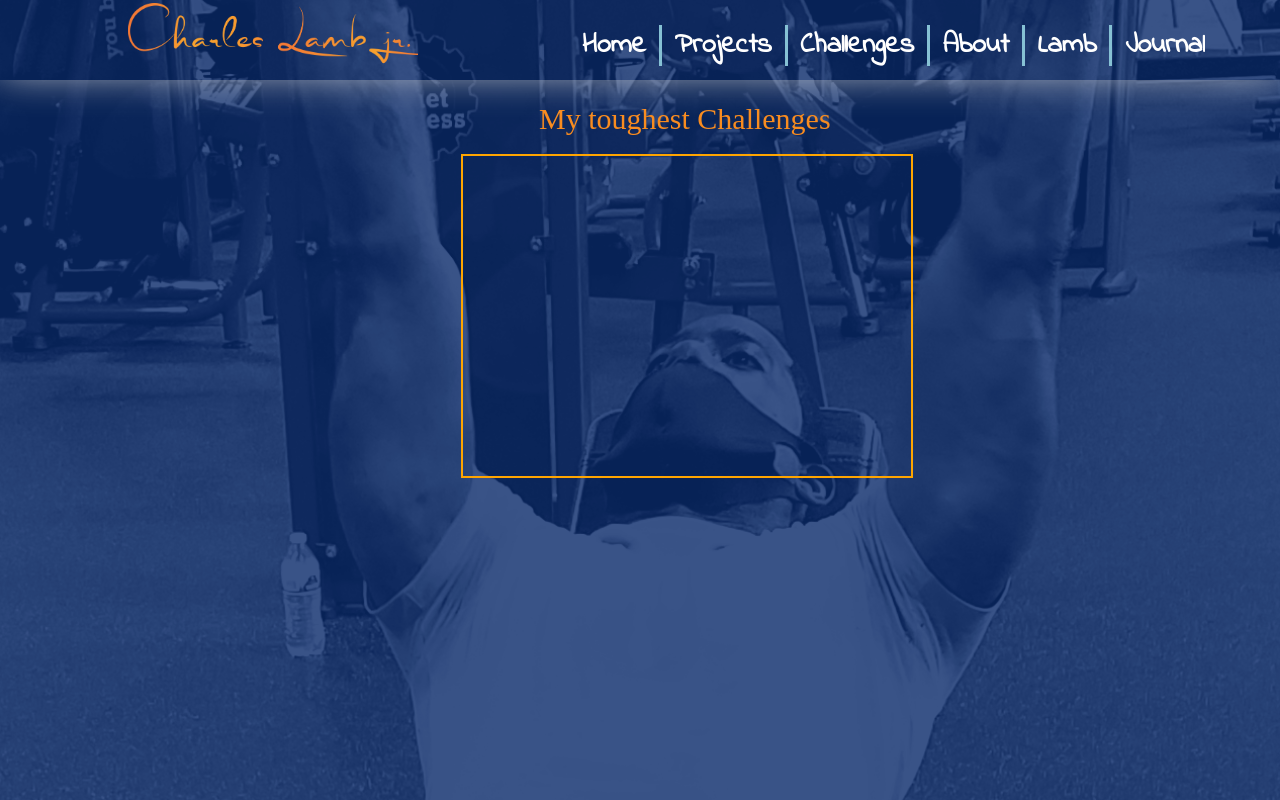
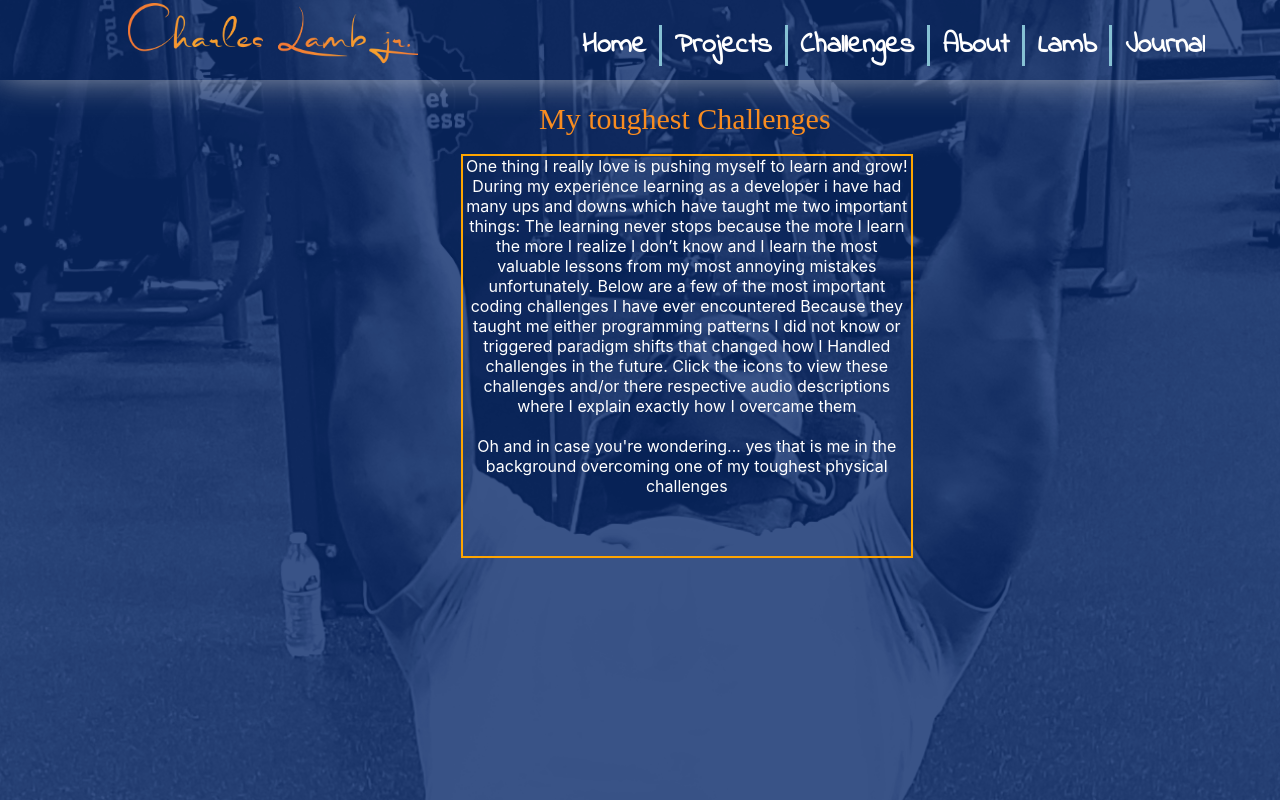
Before and after one commit to cyberstizz/charleslambjr, a React (Create React App) app: page /challenges in a window 1280 px wide. Built offline with nearby package versions, Linux system fonts and the light colour scheme; a web font is replaced by a local one.

Commit message:
added the text for the description of the challenges page

```diff
--- a/src/components/Challenges.css
+++ b/src/components/Challenges.css
@@ -35,7 +35,7 @@
 #titleDescription{
     z-index: 22;
     text-align: center;
-    height: 40vh;
+    height: 50vh;
     width: 35vw;
     position: absolute;
     margin-left: 36vw;
--- a/src/components/Challenges.js
+++ b/src/components/Challenges.js
@@ -6,7 +6,17 @@ const Challenges = () =>{
 return (
     <React.Fragment>
                  <div id="title">My toughest Challenges</div>
-                 <div id="titleDescription"></div>
+                 <div id="titleDescription">One thing I really love is pushing myself to learn and grow!
+During my experience learning as a developer i have had many ups and downs which have taught me two important things:
+
+The learning never stops because the more I learn the more I realize I don’t know
+and
+I learn the most valuable lessons from my most annoying mistakes unfortunately.
+Below are a few of the most important coding challenges I have ever encountered
+Because they taught me either programming patterns I did not know or triggered paradigm shifts that changed how I Handled challenges in the future. Click the icons to view these challenges and/or there respective audio descriptions where I explain exactly how I overcame them<br/> <br/>
+Oh and in case you're wondering... yes that is me in the background overcoming one of my toughest physical challenges
+
+</div>
 
     <div id="fullPagePic">
         <div id="blueOverlay"></div>
```
